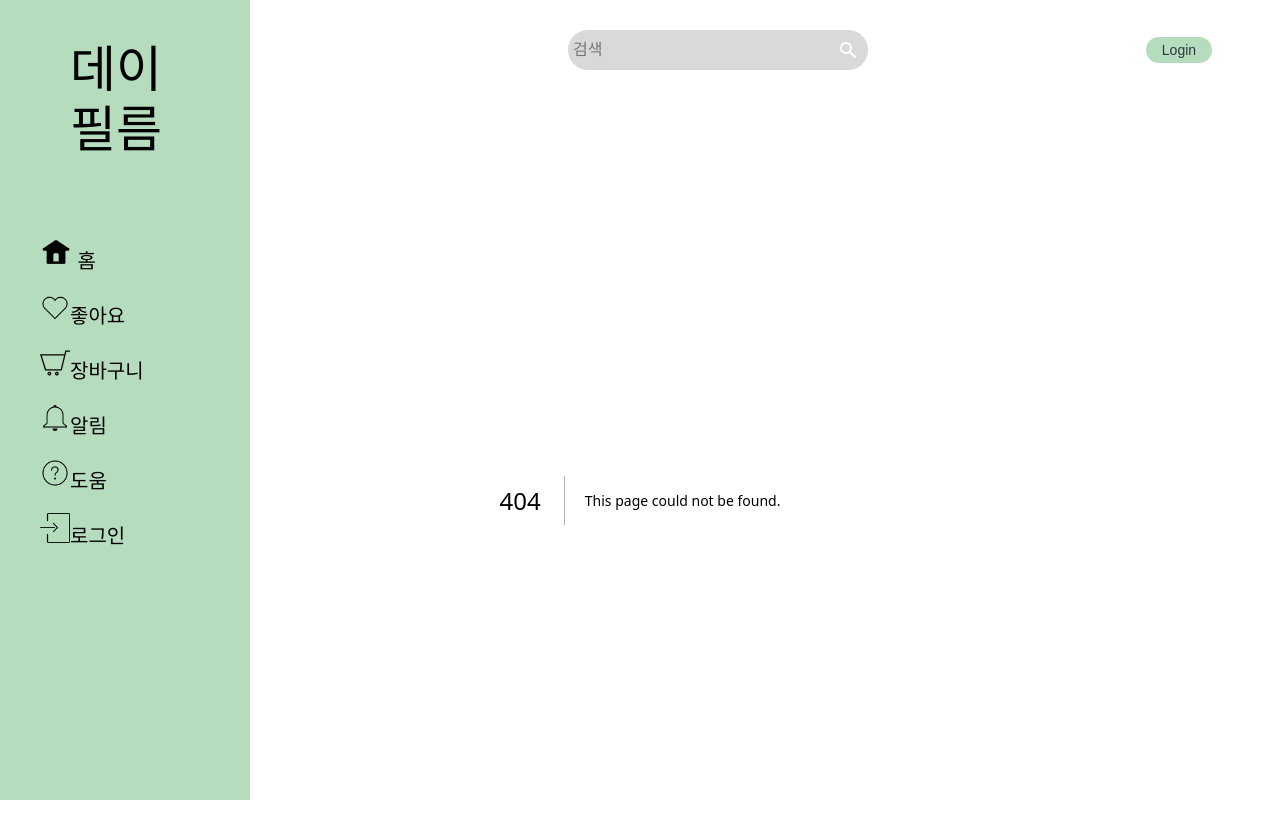
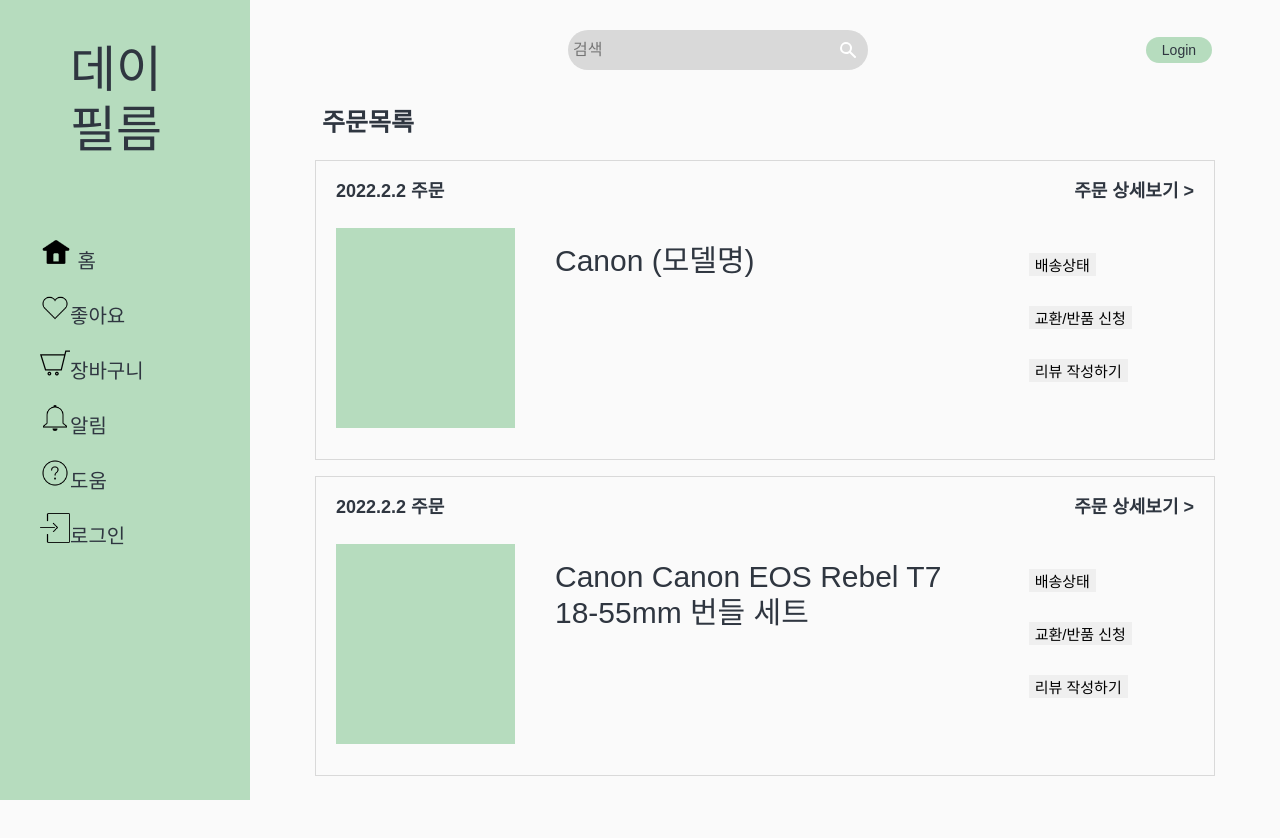
Before and after one commit to hyemimi/black-rabbit, a Next.js app: page /orderlist in a window 1280 px wide. Before the commit this address had no page. Shown: the top 838 px of the page. After the commit the page ends 800 px from the top, so only its background shows below. Built offline with nearby package versions, Linux system fonts and the light colour scheme.

Commit message:
style : 주문목록 ui

```diff
--- /dev/null
+++ b/components/common/TitleDiv.tsx
@@ -0,0 +1,11 @@
+import styled from "styled-components";
+
+export const TitleDiv = styled.div`
+  width: 900px;
+
+  h1 {
+    font-size: 25px;
+    font-weight: bold;
+  }
+  padding: 7px;
+`;
--- /dev/null
+++ b/components/order/Order.tsx
@@ -0,0 +1,69 @@
+import { IItem } from "@/temp/items";
+import styled from "styled-components";
+
+export default function Order({ brandName, modelName, image }: IItem) {
+  return (
+    <ItemDiv>
+      <Box>
+        <Header>
+          <H1>2022.2.2 주문</H1>
+          <H1>주문 상세보기 &gt;</H1>
+        </Header>
+        <InnerBox>
+          <ImageDiv></ImageDiv>
+          <Item width="500px">
+            {brandName} {modelName}
+          </Item>
+          <Item width="200px">
+            <Button>배송상태</Button>
+            <Button>교환/반품 신청</Button>
+            <Button>리뷰 작성하기</Button>
+          </Item>
+        </InnerBox>
+      </Box>
+    </ItemDiv>
+  );
+}
+
+const ItemDiv = styled.div`
+  display: flex;
+`;
+const H1 = styled.h1`
+  font-size: 18px;
+  font-weight: bold;
+`;
+const Button = styled.button`
+  margin-bottom: 20px;
+  border: none;
+  font-size: 15px;
+  cursor: pointer;
+`;
+const Header = styled.div`
+  width: 100%;
+  display: flex;
+  justify-content: space-between;
+`;
+const ImageDiv = styled.div`
+  width: 200px;
+  height: 200px;
+  background-color: ${(props) => props.theme.pointColor};
+  margin-top: 25px;
+`;
+const Box = styled.div`
+  width: 900px;
+  height: 300px;
+  border: 1px solid #d9d9d9;
+  padding: 20px;
+`;
+
+const InnerBox = styled.div`
+  display: flex;
+`;
+const Item = styled.div<{ width: string }>`
+  margin: 10px;
+  width: ${(props) => props.width};
+  align-items: center;
+  justify-content: center;
+  padding: 30px;
+  font-size: 30px;
+`;
--- /dev/null
+++ b/pages/orderlist.tsx
@@ -0,0 +1,17 @@
+import { Wrapper } from "@/components/common/Wrapper";
+import { TitleDiv } from "@/components/common/TitleDiv";
+import { items } from "@/temp/items";
+import Order from "@/components/order/Order";
+
+export default function orderlist() {
+  return (
+    <Wrapper>
+      <TitleDiv>
+        <h1>주문목록</h1>
+      </TitleDiv>
+      {items.map((item) => (
+        <Order key={item.Item_id} {...item} />
+      ))}
+    </Wrapper>
+  );
+}
```
Also changed, not shown: pages/cart/[id].tsx (+1 -9 lines).
